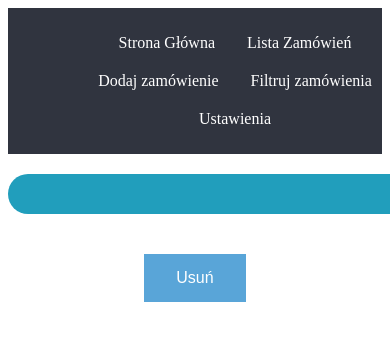
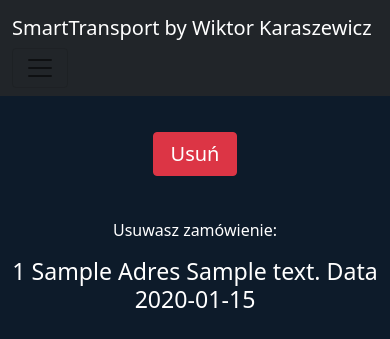
Before and after one commit to Wikkktor/TransportApp, a Django app: page /order/delete/1 in a window 390 px wide; the page is wider, and only the part inside the window is pictured. Shown: the top 339 px of that part. Run offline with Django 3.2, Linux system fonts and the light colour scheme; a user stored in the database is signed in; tables that the repository leaves empty hold one stand-in row (values such as "Sample post").

Commit message:
Delete order responsive

```diff
--- a/TransportApp/templates/delete_order.html
+++ b/TransportApp/templates/delete_order.html
@@ -1,23 +1,5 @@
-{% load static %}
-<!DOCTYPE html>
-<html lang="en">
-<head>
-    <meta charset="UTF-8">
-    <link rel="stylesheet" href="/static/main.css">
-    <title>Usuń zamówienie</title>
-</head>
-<body>
-<div class="mainMenu">
-    <ul>
-        <li><a href="{% url 'base' %}"> Strona Główna </a></li>
-        <li><a href="{% url 'order_list_view' %}">Lista Zamówień</a></li>
-        <li><a href="{% url 'order_add_view' %}"> Dodaj zamówienie </a></li>
-        <li><a href="{% url 'order_filter' %}"> Filtruj zamówienia </a></li>
-        <li><a href="{% url 'settings' %}"> Ustawienia </a></li>
-    </ul>
-</div>
-<div class = 'list'>
-{% block content %}
+{% extends 'base.html' %}
+{% block base %}
     <table class="table">
         <form id='my_form' method="post">
             {% csrf_token %}
@@ -25,12 +7,11 @@
             {{ form.as_table }}
         </form>
     </table>
-    <button class='button' form="my_form"> Usuń </button>
-    <div class="delete_under_form">
+    <div style="text-align: center">
+     <button style='text-align: center; width: 10vh; font-size: 20px; margin-bottom: 5vh;' class='btn btn-danger' form="my_form"> Usuń </button>
+    </div>
+    <div style="text-align: center; color: white">
     <p> Usuwasz zamówienie:</p>
     <h3>{{ orders.id }} {{ orders }}</h3>
     </div>
 {% endblock %}
-</div>
-</body>
-</html>
```
